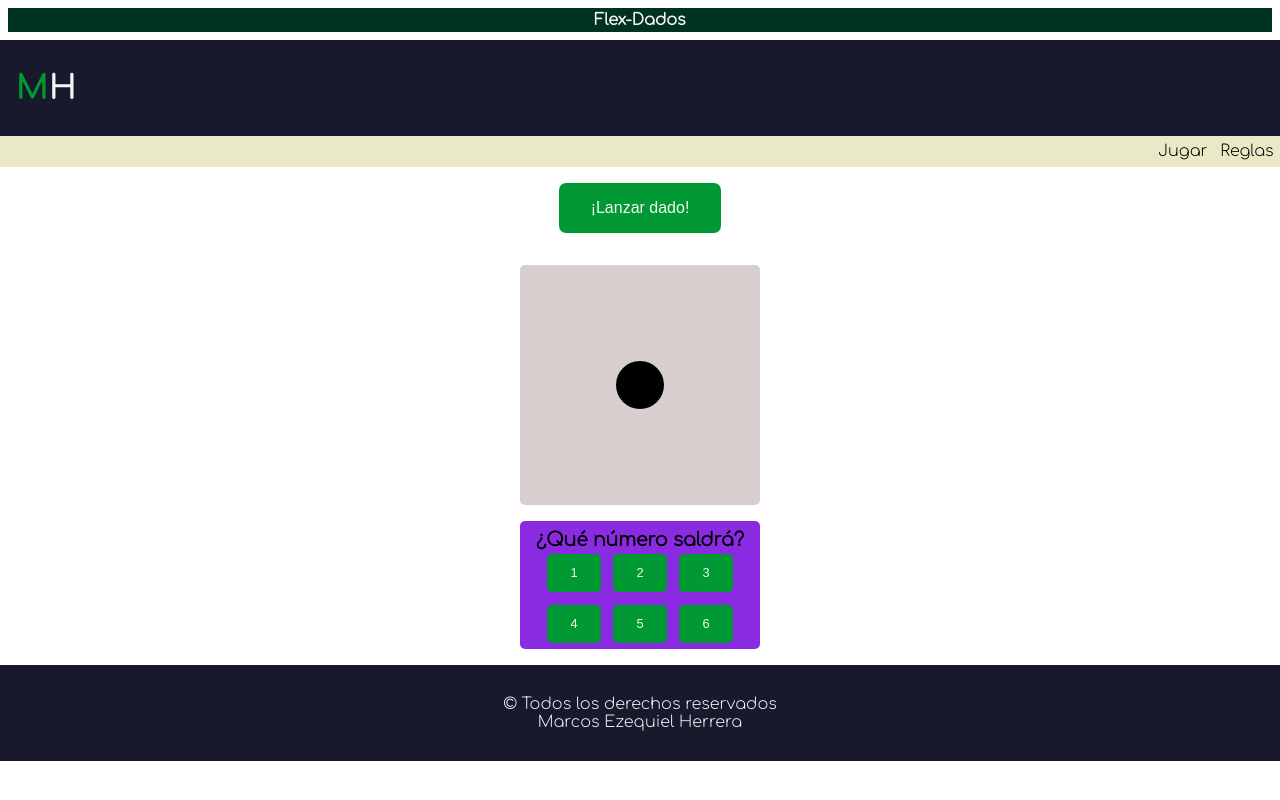
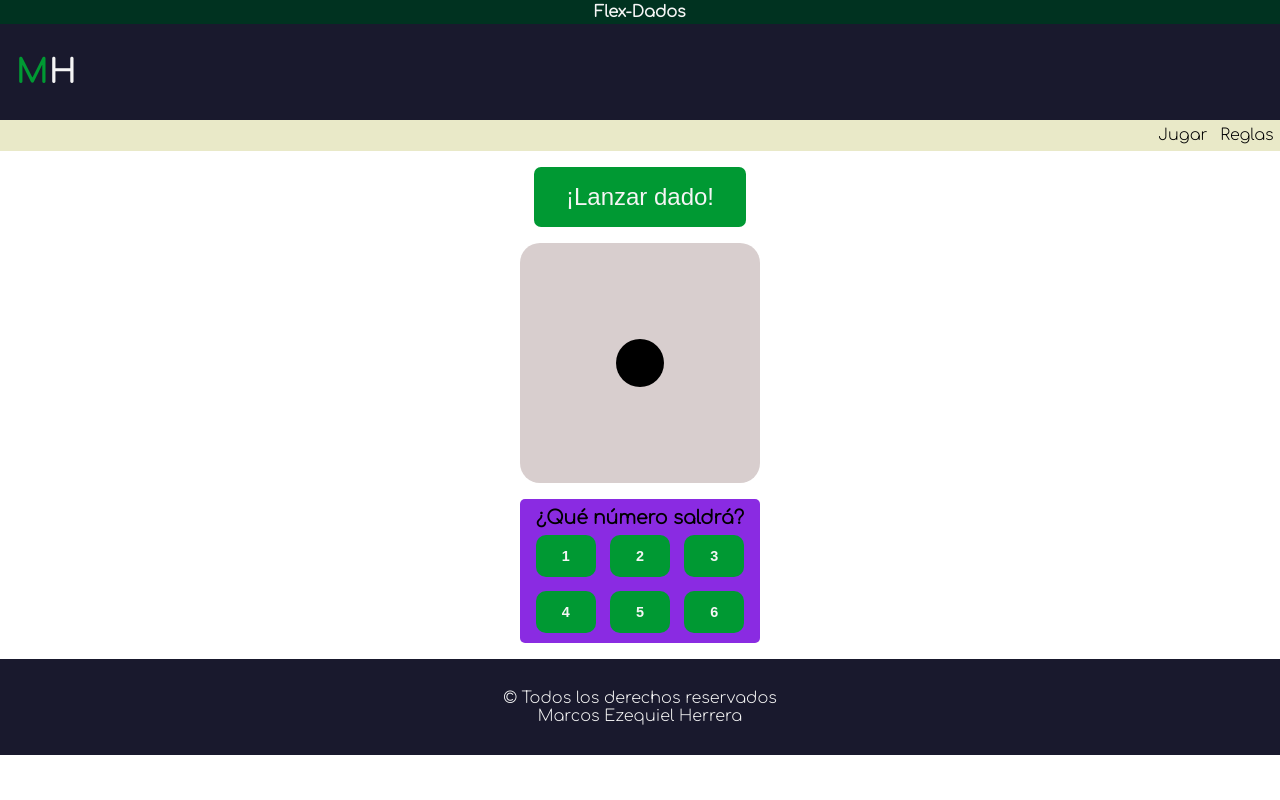
Before and after one commit to marcosihe/dados-react, a React (Create React App) app: page / in a window 1280 px wide. Built offline with nearby package versions, Linux system fonts and the light colour scheme.

Commit message:
Modificar estilos de los componentes

```diff
--- a/src/components/Prediccion.jsx
+++ b/src/components/Prediccion.jsx
@@ -15,7 +15,7 @@ const Prediccion = (props) => {
   return (
     <Fragment>
       <section className={styles.predictionContainer}>
-        <h3>¿Qué número saldrá?</h3>
+        <h3 className={styles.predictionTitle}>¿Qué número saldrá?</h3>
         <ul className={styles.btnContainer}>
           {numbersArray.map((item, index) => (
             <li key={index + 1} className={styles.liOptions}>
--- a/src/components/css/DadoUno.module.css
+++ b/src/components/css/DadoUno.module.css
@@ -4,7 +4,7 @@
     justify-content: center;
     align-content: center;
 
-    border-radius: 5px;
+    border-radius: 20px;
     background-color: rgb(216, 206, 206);
     width: 15rem;
     height: 15rem;
--- a/src/components/css/Dados.module.css
+++ b/src/components/css/Dados.module.css
@@ -11,7 +11,7 @@
     flex-direction: column;
     justify-content: space-between;
 
-    border-radius: 5px;
+    border-radius: 20px;
     background-color: rgb(216, 206, 206);
     width: 15rem;
     height: 15rem;
--- a/src/components/css/Inicio.module.css
+++ b/src/components/css/Inicio.module.css
@@ -12,10 +12,10 @@
   padding: 1rem 2rem;
   text-align: center;
   text-decoration: none;
-  font-size: 1rem;
+  font-size: 1.5rem;
   cursor: pointer;
   border-radius: 7px;
-  margin: 1rem;
+  margin-top: 1rem;
 }
 
 .btnPlay:hover {
--- a/src/components/css/Prediccion.module.css
+++ b/src/components/css/Prediccion.module.css
@@ -2,7 +2,7 @@
     display: flex;
     flex-direction: column;
     width: 15rem;
-    height: 8rem;
+    height: 9rem;
     border-radius: 5px;
     background-color: blueviolet;
     margin-bottom: 1rem;
@@ -14,11 +14,12 @@
     justify-content: center;
     align-content: center;
 
-    height: 5rem;
+    height: 6rem;
 }
 
-h3 {
+.predictionTitle {
     text-align: center;
+    font-weight: bold;
     margin: 0.5em;
     height: 1em;
 }
@@ -31,12 +32,13 @@ h3 {
     background-color: #009933;
     border: none;
     color: whitesmoke;
+    font-weight: bold;
     padding: 0.9em 1.8em;
     text-align: center;
     text-decoration: none;
-    font-size: 0.8em;
+    font-size: 0.9rem;
     cursor: pointer;
-    border-radius: 5px;
+    border-radius: 10px;
     margin: 0.5em;
   }
 
@@ -50,11 +52,12 @@ h3 {
     box-shadow: 0 0 12px rgb(58, 54, 54, .5);
     border: none;
     color: whitesmoke;
+    font-weight: bold;
     padding: 0.9em 1.8em;
     text-align: center;
     text-decoration: none;
-    font-size: 0.8em;
+    font-size: 0.9rem;
     cursor: pointer;
-    border-radius: 5px;
+    border-radius: 15px;
     margin: 0.5em;
 }
```
